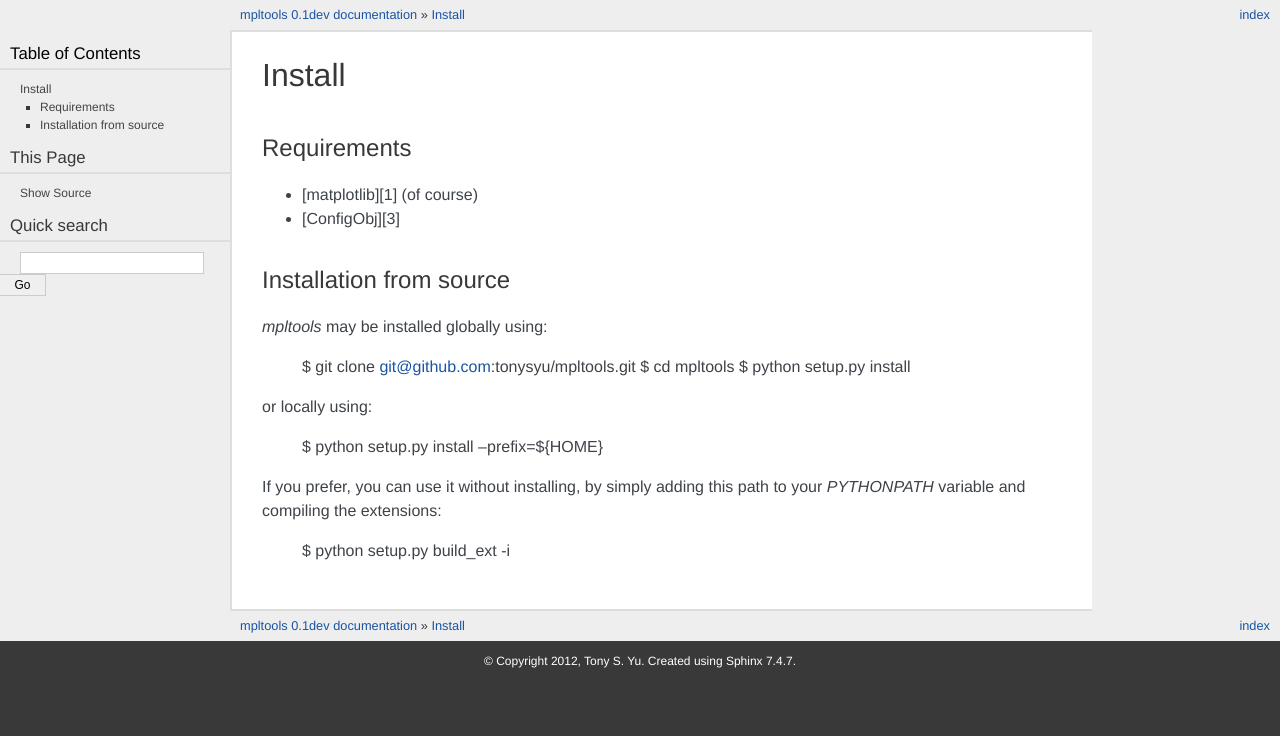
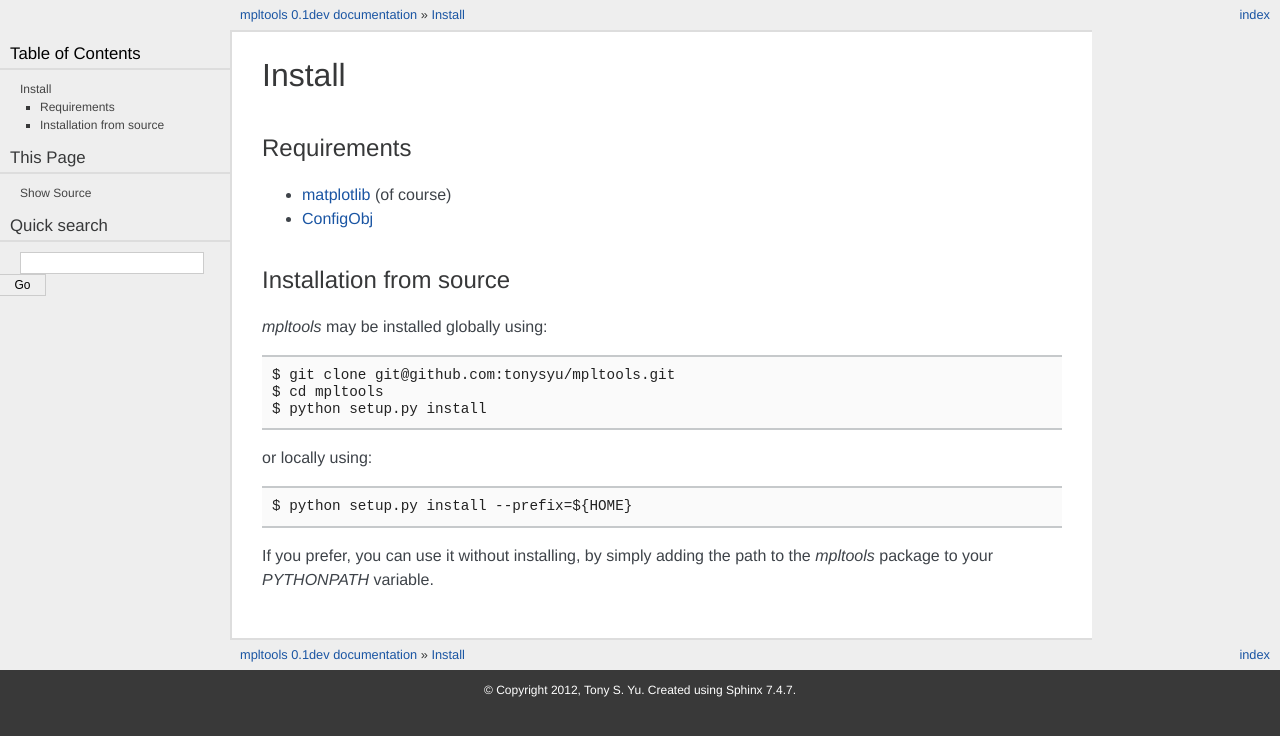
Before and after one commit to tonysyu/mpltools, a Sphinx documentation site: the page built from doc/source/install.rst, in a window 1280 px wide. Shown: the top 736 px of the page. Built offline with Sphinx 7.4.7, drawn with Linux system fonts in a browser that asks for light colours; formulas are drawn with MathJax 3.

Commit message:
DOC: Fix install documentation.

```diff
--- a/doc/source/install.rst
+++ b/doc/source/install.rst
@@ -4,26 +4,28 @@
 =======
 
 Requirements
-------------
+============
 
-* [matplotlib][1] (of course)
-* [ConfigObj][3]
+* matplotlib_ (of course)
+* ConfigObj_
 
 
 Installation from source
-------------------------
+========================
 
-`mpltools` may be installed globally using:
+`mpltools` may be installed globally using::
 
     $ git clone git@github.com:tonysyu/mpltools.git
     $ cd mpltools
     $ python setup.py install
 
-or locally using:
+or locally using::
 
     $ python setup.py install --prefix=${HOME}
 
 If you prefer, you can use it without installing, by simply adding
-this path to your `PYTHONPATH` variable and compiling the extensions:
+the path to the `mpltools` package to your `PYTHONPATH` variable.
 
-    $ python setup.py build_ext -i
+
+.. _Matplotlib: http://matplotlib.sourceforge.net/
+.. _ConfigObj: http://www.voidspace.org.uk/python/configobj.html
```
